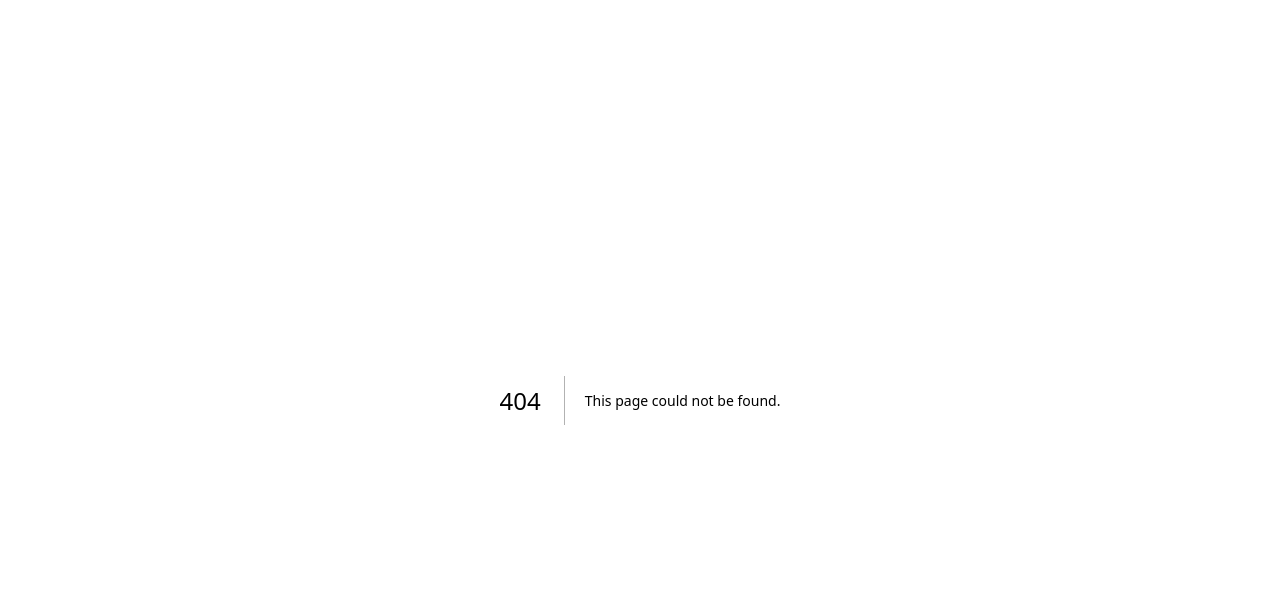
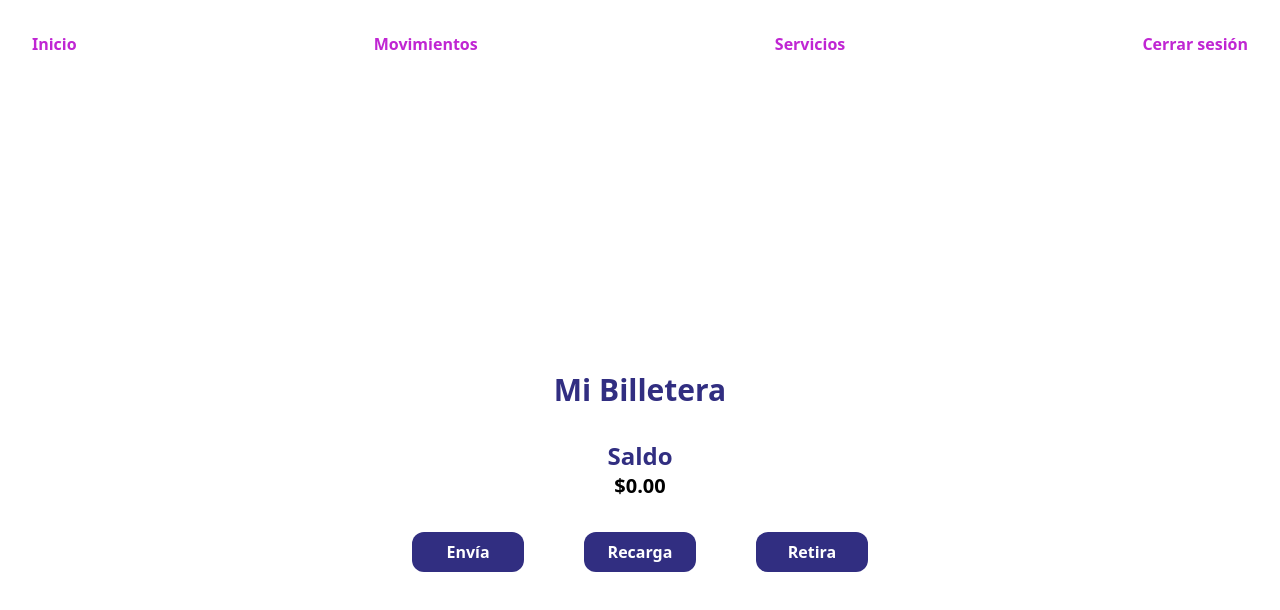
Before and after one commit to AngieMoya/digitalwallet, a Next.js app: page /wallet in a window 1280 px wide. Before the commit this address had no page. Shown: the top 610 px of the page. Built offline with nearby package versions, Linux system fonts and the light colour scheme.

Commit message:
navbar component and wallet page created

```diff
--- /dev/null
+++ b/src/app/wallet/page.tsx
@@ -0,0 +1,22 @@
+import Button from "@/components/Button";
+import Nav from "@/components/Nav";
+
+export default function WalletHome() {
+  return (
+    <div className="flex flex-col items-center justify-center">
+      <Nav />
+      <div className="flex flex-col h-screen items-center justify-center w-full">
+        <h1 className="pb-8 font-bold text-3xl text-indigo-900">
+          Mi Billetera
+        </h1>
+        <h2 className="text-2xl font-semibold text-indigo-900">Saldo</h2>
+        <p className="text-xl font-semibold">$0.00</p>
+        <div className="flex p-8 justify-evenly w-2/4 min-w-min">
+          <Button text={"Envía"}></Button>
+          <Button text={"Recarga"}></Button>
+          <Button text={"Retira"}></Button>
+        </div>
+      </div>
+    </div>
+  );
+}
--- /dev/null
+++ b/src/components/Button.tsx
@@ -0,0 +1,16 @@
+type ButtonProps = {
+  text: string;
+  onClick?: () => void;
+};
+
+export default function Button(props: ButtonProps) {
+  const { text, onClick } = props;
+  return (
+    <button
+      className="p-2 bg-indigo-900 rounded-xl w-28 text-white font-semibold"
+      onClick={onClick}
+    >
+      {text}
+    </button>
+  );
+}
--- a/src/components/Login.tsx
+++ b/src/components/Login.tsx
@@ -9,7 +9,7 @@ export default function Login() {
           <label htmlFor="cel">Número celular</label>
           <input
             className="rounded-xl p-2 text-indigo-900"
-            type="text"
+            type="tel"
             name="cel"
             placeholder="Número Celular"
             id="cel"
@@ -25,11 +25,13 @@ export default function Login() {
             id="password"
           ></input>
         </div>
-        <input
-          className="rounded-xl p-2 bg-indigo-900 w-full"
-          type="submit"
-          value="Entrar"
-        />
+        <Link href={"/wallet"}>
+          <input
+            className="rounded-xl p-2 bg-indigo-900 w-full"
+            type="submit"
+            value="Entrar"
+          />
+        </Link>
         <Link className="text-indigo-900 font-semibold" href={"/sign-up"}>
           No tienes cuenta?
         </Link>
--- /dev/null
+++ b/src/components/Nav.tsx
@@ -0,0 +1,32 @@
+import Link from "next/link";
+
+export default function Nav() {
+  return (
+    <nav className="p-8 w-full flex justify-between">
+      <Link
+        className="font-semibold text-fuchsia-600 hover:text-indigo-900"
+        href={""}
+      >
+        Inicio
+      </Link>
+      <Link
+        className="font-semibold text-fuchsia-600 hover:text-indigo-900"
+        href={""}
+      >
+        Movimientos
+      </Link>
+      <Link
+        className="font-semibold text-fuchsia-600 hover:text-indigo-900"
+        href={""}
+      >
+        Servicios
+      </Link>
+      <Link
+        className="font-semibold text-fuchsia-600 hover:text-indigo-900"
+        href={""}
+      >
+        Cerrar sesión
+      </Link>
+    </nav>
+  );
+}
--- a/src/components/Signup.tsx
+++ b/src/components/Signup.tsx
@@ -19,7 +19,7 @@ export default function SignUp() {
           <label htmlFor="cel">Número celular</label>
           <input
             className="rounded-xl p-2 text-indigo-900"
-            type="text"
+            type="tel"
             name="cel"
             placeholder="Número celular"
             id="cel"
```
